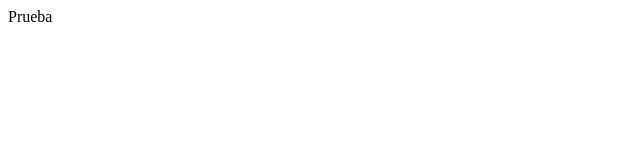
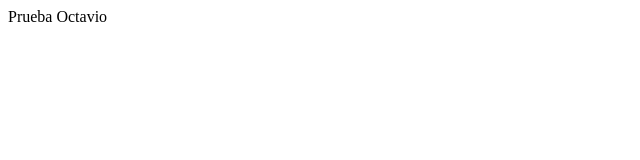
Before and after one commit to JoseRCayetano/Pair-Programing-1---Shoping-car, a plain HTML site: page Pair Programming 1 - Shoping car/public_html/index.html in a window 1280 px wide. Shown: the full height of the page, 0-640 px from the left. Drawn offline with Linux system fonts and the light colour scheme.

Commit message:
ouu yeahh

```diff
--- a/Pair Programming 1 - Shoping car/public_html/index.html
+++ b/Pair Programming 1 - Shoping car/public_html/index.html
@@ -11,6 +11,6 @@ and open the template in the editor.
         <meta name="viewport" content="width=device-width, initial-scale=1.0">
     </head>
     <body>
-        <div>Prueba</div>
+        <div>Prueba Octavio</div>
     </body>
 </html>
```
Also changed, not shown: 1 other file.
